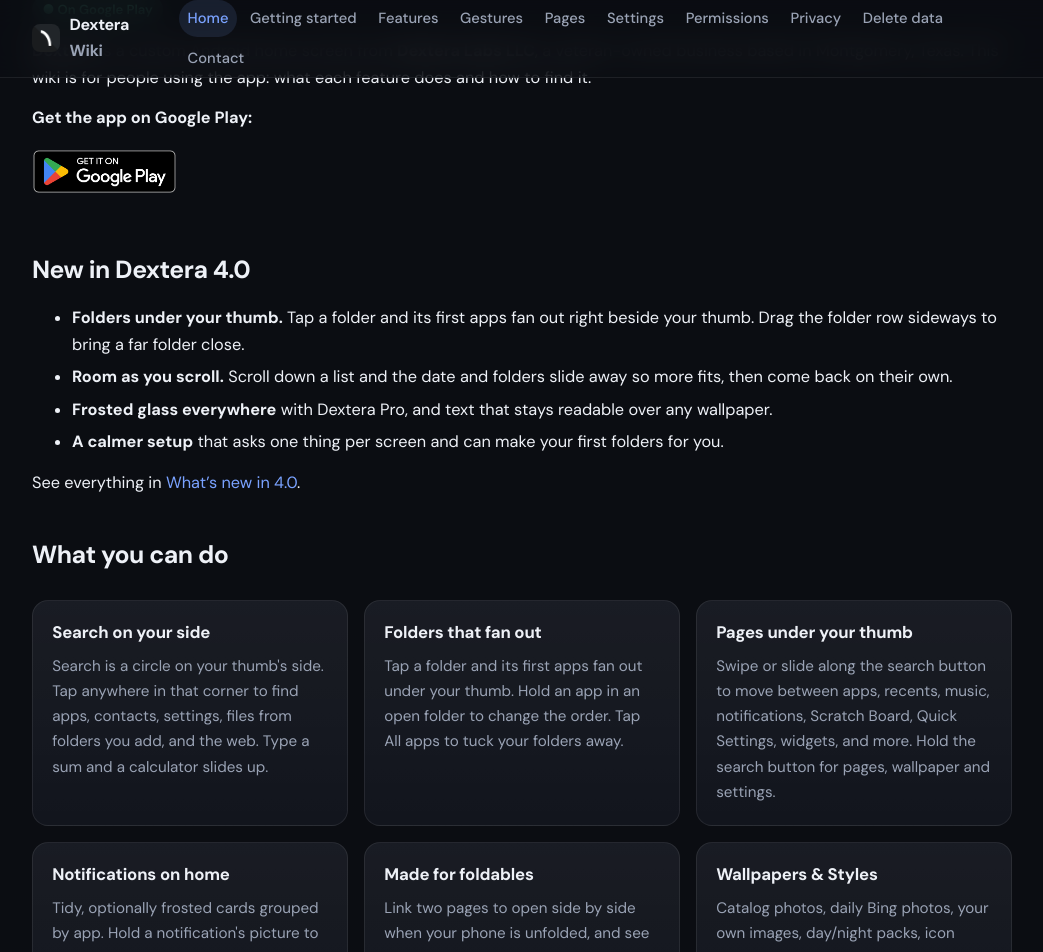
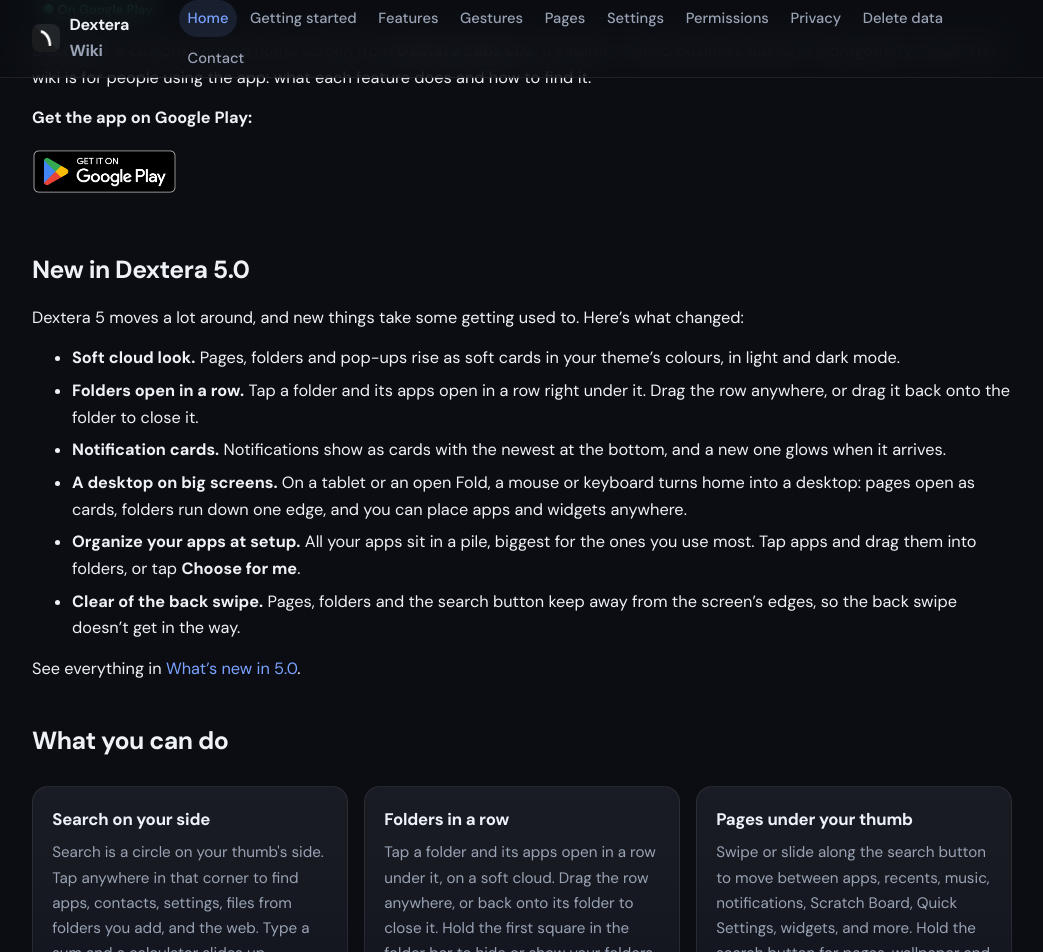
Before and after one commit to miketblountworks/DexteraWiki, a Jekyll site: the page built from index.md, in a window 1280 px wide and 1400 px high, scrolled down 449 px. Shown: the top 952 px of the window, without its empty margins (118-1161 px from the left). Built offline with Jekyll 4.4.1, drawn with Linux system fonts in a browser that asks for light colours; some of the changed text lies outside the part shown.

Commit message:
Update the wiki for Dextera 5.0
New in 5.0 on the home and Features pages: the cloud look, folders
that open in a row, notification cards, desktop mode on tablets and
open Folds, and the new folder setup with its pile of apps. Folder and
setup wording updated on Gestures, Pages and Getting started. New
screenshots from a stable-track build on the emulator.

Co-Authored-By: Claude Opus 5.5 <noreply@anthropic.com>
Claude-Session: https://claude.ai/code/session_01Q29FG5ryNX1zxdQmWxpoMg

```diff
--- a/assets/css/style.css
+++ b/assets/css/style.css
@@ -430,6 +430,16 @@ a:hover {
   box-shadow: none;
 }
 
+/* A single screenshot inside a feature section: phone width, not the article's. */
+.shot-card.shot-inline {
+  max-width: 320px;
+  margin: 1rem 0 1.5rem;
+}
+
+.shot-card.shot-inline.shot-wide {
+  max-width: 640px;
+}
+
 .shot-card figcaption {
   padding: 0.75rem 0.9rem 1rem;
   color: var(--text-muted);
--- a/index.md
+++ b/index.md
@@ -19,14 +19,18 @@ description: User help and feature guides for Dextera Launcher.
   </a>
 </p>
 
-## New in Dextera 4.0
+## New in Dextera 5.0
 
-- **Folders under your thumb.** Tap a folder and its first apps fan out right beside your thumb. Drag the folder row sideways to bring a far folder close.
-- **Room as you scroll.** Scroll down a list and the date and folders slide away so more fits, then come back on their own.
-- **Frosted glass everywhere** with Dextera Pro, and text that stays readable over any wallpaper.
-- **A calmer setup** that asks one thing per screen and can make your first folders for you.
+Dextera 5 moves a lot around, and new things take some getting used to. Here's what changed:
 
-See everything in [What's new in 4.0]({{ '/features/#new-in-dextera-40' | relative_url }}).
+- **Soft cloud look.** Pages, folders and pop-ups rise as soft cards in your theme's colours, in light and dark mode.
+- **Folders open in a row.** Tap a folder and its apps open in a row right under it. Drag the row anywhere, or drag it back onto the folder to close it.
+- **Notification cards.** Notifications show as cards with the newest at the bottom, and a new one glows when it arrives.
+- **A desktop on big screens.** On a tablet or an open Fold, a mouse or keyboard turns home into a desktop: pages open as cards, folders run down one edge, and you can place apps and widgets anywhere.
+- **Organize your apps at setup.** All your apps sit in a pile, biggest for the ones you use most. Tap apps and drag them into folders, or tap **Choose for me**.
+- **Clear of the back swipe.** Pages, folders and the search button keep away from the screen's edges, so the back swipe doesn't get in the way.
+
+See everything in [What's new in 5.0]({{ '/features/#new-in-dextera-50' | relative_url }}).
 
 ## What you can do
 
@@ -36,8 +40,8 @@ See everything in [What's new in 4.0]({{ '/features/#new-in-dextera-40' | relati
     <p>Search is a circle on your thumb's side. Tap anywhere in that corner to find apps, contacts, settings, files from folders you add, and the web. Type a sum and a calculator slides up.</p>
   </div>
   <div class="card">
-    <h3>Folders that fan out</h3>
-    <p>Tap a folder and its first apps fan out under your thumb. Hold an app in an open folder to change the order. Tap All apps to tuck your folders away.</p>
+    <h3>Folders in a row</h3>
+    <p>Tap a folder and its apps open in a row under it, on a soft cloud. Drag the row anywhere, or back onto its folder to close it. Hold the first square in the folder bar to hide or show your folders.</p>
   </div>
   <div class="card">
     <h3>Pages under your thumb</h3>
@@ -45,11 +49,11 @@ See everything in [What's new in 4.0]({{ '/features/#new-in-dextera-40' | relati
   </div>
   <div class="card">
     <h3>Notifications on home</h3>
-    <p>Tidy, optionally frosted cards grouped by app. Hold a notification's picture to pin that app to the top.</p>
+    <p>Cards grouped by app, newest at the bottom, and a new one glows as it arrives. Hold a notification's picture to pin that app to the top.</p>
   </div>
   <div class="card">
-    <h3>Made for foldables</h3>
-    <p>Link two pages to open side by side when your phone is unfolded, and see three pages at once in the page overview. Folded, every page fits the cover screen.</p>
+    <h3>Made for foldables and tablets</h3>
+    <p>Link two pages to open side by side when your phone is unfolded. Use a mouse or keyboard and home becomes a desktop: pages rise as cards and folders run down the edge. Folded, every page fits the cover screen.</p>
   </div>
   <div class="card">
     <h3>Wallpapers &amp; Styles</h3>
@@ -61,36 +65,40 @@ See everything in [What's new in 4.0]({{ '/features/#new-in-dextera-40' | relati
 
 <div class="shot-grid">
   <figure class="shot-card">
-    <img src="{{ '/assets/images/v4_home.png' | relative_url }}" alt="Dextera home screen with folders" />
+    <img src="{{ '/assets/images/v5_home.png' | relative_url }}" alt="Dextera home screen with folders" loading="lazy" />
     <figcaption>Home — date, folders, apps, and the search button</figcaption>
   </figure>
   <figure class="shot-card">
-    <img src="{{ '/assets/images/v4_folder_fan.png' | relative_url }}" alt="Folder apps fanned out" />
-    <figcaption>Tap a folder and its apps fan out</figcaption>
+    <img src="{{ '/assets/images/v5_folder_row.png' | relative_url }}" alt="A folder opened as a row of apps" loading="lazy" />
+    <figcaption>Tap a folder and its apps open in a row</figcaption>
   </figure>
   <figure class="shot-card">
-    <img src="{{ '/assets/images/v4_hold_menu.png' | relative_url }}" alt="Search button hold menu" />
-    <figcaption>Hold the search button for pages and settings</figcaption>
+    <img src="{{ '/assets/images/v5_notifications.png' | relative_url }}" alt="Notification card on home" loading="lazy" />
+    <figcaption>Notifications as cards, with Reply</figcaption>
   </figure>
   <figure class="shot-card">
-    <img src="{{ '/assets/images/v4_notifications.png' | relative_url }}" alt="Notifications page" />
-    <figcaption>Notifications in tidy cards</figcaption>
+    <img src="{{ '/assets/images/v5_scratch_board.png' | relative_url }}" alt="Scratch Board page" loading="lazy" />
+    <figcaption>Scratch Board — notes, pins and the clipboard</figcaption>
   </figure>
   <figure class="shot-card">
-    <img src="{{ '/assets/images/v4_calculator.png' | relative_url }}" alt="Search with calculator" />
-    <figcaption>Search — with a calculator for sums</figcaption>
+    <img src="{{ '/assets/images/v5_setup_pile.png' | relative_url }}" alt="Setup: all your apps in a pile" loading="lazy" />
+    <figcaption>Setup — your apps in a pile, biggest used most</figcaption>
   </figure>
   <figure class="shot-card">
-    <img src="{{ '/assets/images/v4_quick_settings.png' | relative_url }}" alt="Quick Settings page" />
-    <figcaption>Quick Settings by your thumb</figcaption>
+    <img src="{{ '/assets/images/v5_setup_picked.png' | relative_url }}" alt="Setup: two apps picked" loading="lazy" />
+    <figcaption>Tap apps to pick them</figcaption>
   </figure>
   <figure class="shot-card">
-    <img src="{{ '/assets/images/v4_contacts.png' | relative_url }}" alt="Contacts page" />
-    <figcaption>Contacts — call or message from home</figcaption>
+    <img src="{{ '/assets/images/v5_setup_drag.png' | relative_url }}" alt="Setup: picked apps over a folder" loading="lazy" />
+    <figcaption>Drag them into a folder</figcaption>
   </figure>
   <figure class="shot-card">
-    <img src="{{ '/assets/images/v4_setup_folders.png' | relative_url }}" alt="Setup folder picker" />
-    <figcaption>Setup builds your first folders</figcaption>
+    <img src="{{ '/assets/images/v5_desktop_page.png' | relative_url }}" alt="Desktop mode with Quick Settings open as a card" loading="lazy" />
+    <figcaption>On a tablet or open Fold: a desktop, pages as cards</figcaption>
+  </figure>
+  <figure class="shot-card">
+    <img src="{{ '/assets/images/v5_desktop_folder.png' | relative_url }}" alt="Desktop mode with a folder open" loading="lazy" />
+    <figcaption>Folders open as cards on the desktop</figcaption>
   </figure>
 </div>
 
@@ -110,7 +118,7 @@ See everything in [What's new in 4.0]({{ '/features/#new-in-dextera-40' | relati
 
 ## Status
 
-**Dextera 4.0** is **on [Google Play](https://play.google.com/store/apps/details?id=com.dexteralabs.home)** and ready for everyday use. It's updated often, and What's new opens in the app after each update.
+**Dextera 5** is **on [Google Play](https://play.google.com/store/apps/details?id=com.dexteralabs.home)** and ready for everyday use. It's updated often, and What's new opens in the app after each update.
 
 **Get the app:**
 
```
Also changed, not shown: features.md (+54 -2 lines), gestures.md (+1 -1 lines), getting-started.md (+2 -2 lines), pages.md (+1 -1 lines), assets/images/v5_desktop.png (added), assets/images/v5_desktop_folder.png (added), assets/images/v5_desktop_page.png (added), assets/images/v5_folder_row.png (added), assets/images/v5_home.png (added), assets/images/v5_notifications.png (added), assets/images/v5_scratch_board.png (added), assets/images/v5_setup_drag.png (added), assets/images/v5_setup_picked.png (added), assets/images/v5_setup_pile.png (added).
